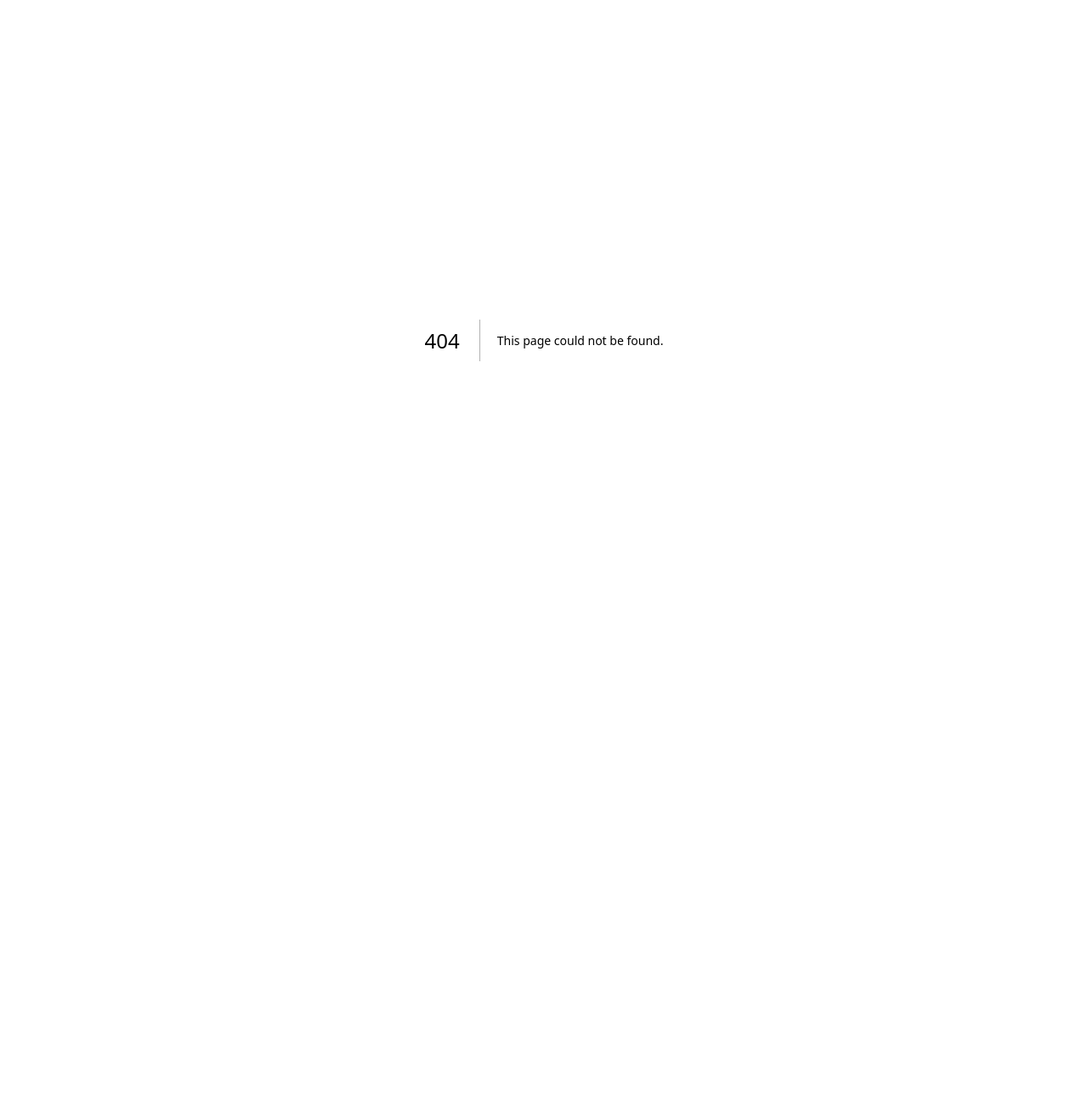
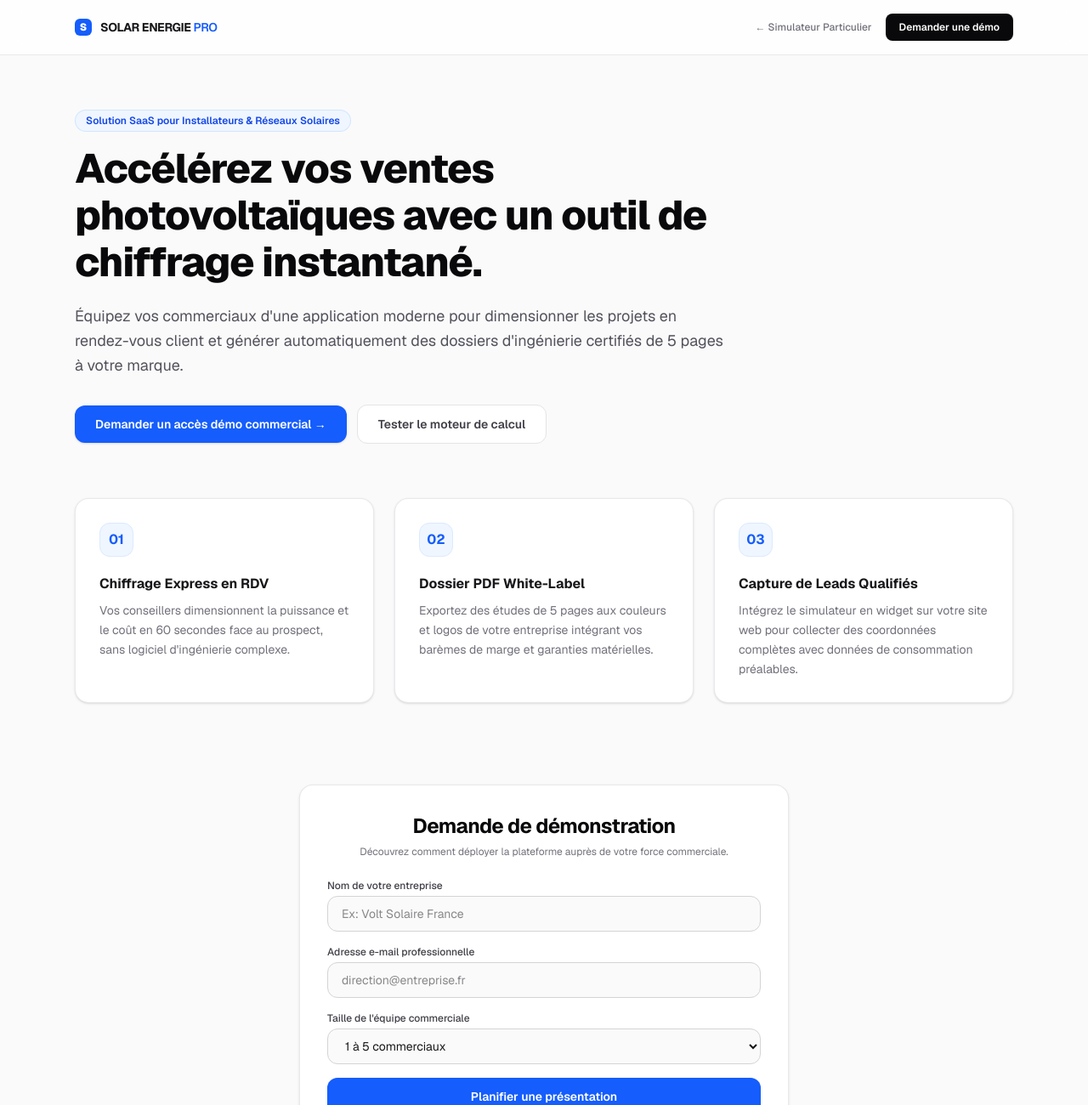
Before and after one commit to IgorRodrigues77/solar-calc, a Next.js app: page /pro in a window 1280 px wide. Before the commit this address had no page. Shown: the top 1300 px of the page at 85% size. Before the commit the page ends 800 px from the top, so only its background shows below. Built offline with nearby package versions, Linux system fonts and the light colour scheme.

Commit message:
fix: adicionar import Link e botao Espace Pro na navbar

```diff
--- a/app/page.tsx
+++ b/app/page.tsx
@@ -2,6 +2,7 @@
 
 import { useState } from "react";
 import jsPDF from "jspdf";
+import Link from "next/link";
 
 export default function Home() {
   const [currentStep, setCurrentStep] = useState(1);
@@ -376,7 +377,7 @@ export default function Home() {
 
   return (
     <div className="min-h-screen bg-[#fafafa] text-zinc-900 font-sans antialiased selection:bg-blue-600 selection:text-white">
-      {/* Navbar Minimalista B2B */}
+      {/* Navbar Minimalista B2B com link para /pro */}
       <header className="border-b border-zinc-200/80 bg-white/80 backdrop-blur-md sticky top-0 z-50">
         <div className="max-w-6xl mx-auto px-6 h-16 flex items-center justify-between">
           <div className="flex items-center space-x-2.5">
@@ -388,10 +389,12 @@ export default function Home() {
             </span>
           </div>
           <div className="flex items-center space-x-3">
-            <span className="inline-flex items-center gap-1.5 px-2.5 py-1 rounded-full text-[11px] font-medium bg-zinc-100 text-zinc-700 border border-zinc-200">
-              <span className="w-1.5 h-1.5 rounded-full bg-blue-600"></span>
-              Barème Officiel 2026
-            </span>
+            <Link
+              href="/pro"
+              className="text-xs font-semibold text-blue-600 hover:text-blue-700 bg-blue-50 border border-blue-200/60 rounded-lg px-3 py-1.5 transition"
+            >
+              Vous êtes installateur ? Espace Pro →
+            </Link>
           </div>
         </div>
       </header>
--- /dev/null
+++ b/app/pro/page.tsx
@@ -0,0 +1,192 @@
+"use client";
+
+import Link from "next/link";
+import { useState } from "react";
+
+export default function ProLandingPage() {
+  const [companyName, setCompanyName] = useState("");
+  const [contactEmail, setContactEmail] = useState("");
+  const [commercialCount, setCommercialCount] = useState("1-5");
+  const [submitted, setSubmitted] = useState(false);
+
+  const handleSubmitDemo = (e: React.FormEvent) => {
+    e.preventDefault();
+    if (!companyName || !contactEmail) return;
+    setSubmitted(true);
+  };
+
+  return (
+    <div className="min-h-screen bg-[#fafafa] text-zinc-900 font-sans antialiased selection:bg-blue-600 selection:text-white">
+      {/* Top Navbar B2B */}
+      <header className="border-b border-zinc-200/80 bg-white/80 backdrop-blur-md sticky top-0 z-50">
+        <div className="max-w-6xl mx-auto px-6 h-16 flex items-center justify-between">
+          <Link href="/" className="flex items-center space-x-2.5">
+            <div className="w-5 h-5 rounded-md bg-blue-600 flex items-center justify-center text-white font-black text-xs">
+              S
+            </div>
+            <span className="font-bold tracking-tight text-zinc-900 text-sm">
+              SOLAR ENERGIE <span className="text-blue-600 font-semibold">PRO</span>
+            </span>
+          </Link>
+          <div className="flex items-center space-x-4">
+            <Link
+              href="/"
+              className="text-xs font-medium text-zinc-500 hover:text-zinc-900 transition"
+            >
+              ← Simulateur Particulier
+            </Link>
+            <a
+              href="#demo"
+              className="bg-zinc-950 hover:bg-zinc-800 text-white text-xs font-semibold px-4 py-2 rounded-lg transition"
+            >
+              Demander une démo
+            </a>
+          </div>
+        </div>
+      </header>
+
+      <main className="max-w-6xl mx-auto px-6 py-16">
+        {/* Hero Section B2B */}
+        <div className="max-w-3xl mb-16">
+          <span className="inline-flex items-center gap-2 px-3 py-1 rounded-full text-xs font-semibold bg-blue-50 text-blue-700 border border-blue-200/60 mb-4">
+            Solution SaaS pour Installateurs & Réseaux Solaires
+          </span>
+          <h1 className="text-4xl sm:text-5xl font-extrabold text-zinc-950 tracking-tight leading-[1.15] mb-5">
+            Accélérez vos ventes photovoltaïques avec un outil de chiffrage instantané.
+          </h1>
+          <p className="text-zinc-600 text-base sm:text-lg leading-relaxed mb-8">
+            Équipez vos commerciaux d&apos;une application moderne pour dimensionner les projets en rendez-vous client et générer automatiquement des dossiers d&apos;ingénierie certifiés de 5 pages à votre marque.
+          </p>
+
+          <div className="flex flex-col sm:flex-row items-center gap-3">
+            <a
+              href="#demo"
+              className="w-full sm:w-auto bg-blue-600 hover:bg-blue-700 text-white font-semibold px-6 py-3 rounded-xl transition text-center text-sm shadow-sm"
+            >
+              Demander un accès démo commercial →
+            </a>
+            <Link
+              href="/"
+              className="w-full sm:w-auto bg-white border border-zinc-200 hover:bg-zinc-50 text-zinc-700 font-semibold px-6 py-3 rounded-xl transition text-center text-sm"
+            >
+              Tester le moteur de calcul
+            </Link>
+          </div>
+        </div>
+
+        {/* 3 Pilares B2B */}
+        <div className="grid grid-cols-1 md:grid-cols-3 gap-6 mb-24">
+          <div className="bg-white border border-zinc-200/80 rounded-2xl p-7 shadow-sm">
+            <div className="w-10 h-10 rounded-xl bg-blue-50 border border-blue-100 flex items-center justify-center text-blue-600 mb-5 font-bold">
+              01
+            </div>
+            <h3 className="text-base font-bold text-zinc-900 mb-2">Chiffrage Express en RDV</h3>
+            <p className="text-xs sm:text-sm text-zinc-500 leading-relaxed">
+              Vos conseillers dimensionnent la puissance et le coût en 60 secondes face au prospect, sans logiciel d&apos;ingénierie complexe.
+            </p>
+          </div>
+
+          <div className="bg-white border border-zinc-200/80 rounded-2xl p-7 shadow-sm">
+            <div className="w-10 h-10 rounded-xl bg-blue-50 border border-blue-100 flex items-center justify-center text-blue-600 mb-5 font-bold">
+              02
+            </div>
+            <h3 className="text-base font-bold text-zinc-900 mb-2">Dossier PDF White-Label</h3>
+            <p className="text-xs sm:text-sm text-zinc-500 leading-relaxed">
+              Exportez des études de 5 pages aux couleurs et logos de votre entreprise intégrant vos barèmes de marge et garanties matérielles.
+            </p>
+          </div>
+
+          <div className="bg-white border border-zinc-200/80 rounded-2xl p-7 shadow-sm">
+            <div className="w-10 h-10 rounded-xl bg-blue-50 border border-blue-100 flex items-center justify-center text-blue-600 mb-5 font-bold">
+              03
+            </div>
+            <h3 className="text-base font-bold text-zinc-900 mb-2">Capture de Leads Qualifiés</h3>
+            <p className="text-xs sm:text-sm text-zinc-500 leading-relaxed">
+              Intégrez le simulateur en widget sur votre site web pour collecter des coordonnées complètes avec données de consommation préalables.
+            </p>
+          </div>
+        </div>
+
+        {/* Formulário de Demonstração */}
+        <section id="demo" className="max-w-xl mx-auto bg-white border border-zinc-200/80 rounded-2xl p-8 shadow-sm">
+          <div className="text-center mb-6">
+            <h2 className="text-2xl font-bold text-zinc-950 tracking-tight mb-1.5">
+              Demande de démonstration
+            </h2>
+            <p className="text-xs text-zinc-500">
+              Découvrez comment déployer la plateforme auprès de votre force commerciale.
+            </p>
+          </div>
+
+          {submitted ? (
+            <div className="bg-emerald-50 border border-emerald-200 rounded-xl p-5 text-center text-emerald-800 text-sm">
+              ✓ Votre demande a été enregistrée. Notre équipe vous recontactera sous 24h ouvrées.
+            </div>
+          ) : (
+            <form onSubmit={handleSubmitDemo} className="space-y-4">
+              <div>
+                <label className="block text-xs font-medium text-zinc-700 mb-1">
+                  Nom de votre entreprise
+                </label>
+                <input
+                  type="text"
+                  required
+                  placeholder="Ex: Volt Solaire France"
+                  value={companyName}
+                  onChange={(e) => setCompanyName(e.target.value)}
+                  className="w-full bg-zinc-50 border border-zinc-300 rounded-xl px-4 py-2.5 text-sm text-zinc-900 focus:bg-white focus:outline-none focus:ring-2 focus:ring-blue-600/20 focus:border-blue-600 transition"
+                />
+              </div>
+
+              <div>
+                <label className="block text-xs font-medium text-zinc-700 mb-1">
+                  Adresse e-mail professionnelle
+                </label>
+                <input
+                  type="email"
+                  required
+                  placeholder="direction@entreprise.fr"
+                  value={contactEmail}
+                  onChange={(e) => setContactEmail(e.target.value)}
+                  className="w-full bg-zinc-50 border border-zinc-300 rounded-xl px-4 py-2.5 text-sm text-zinc-900 focus:bg-white focus:outline-none focus:ring-2 focus:ring-blue-600/20 focus:border-blue-600 transition"
+                />
+              </div>
+
+              <div>
+                <label className="block text-xs font-medium text-zinc-700 mb-1">
+                  Taille de l&apos;équipe commerciale
+                </label>
+                <select
+                  value={commercialCount}
+                  onChange={(e) => setCommercialCount(e.target.value)}
+                  className="w-full bg-zinc-50 border border-zinc-300 rounded-xl px-4 py-2.5 text-sm text-zinc-900 focus:bg-white focus:outline-none focus:ring-2 focus:ring-blue-600/20 focus:border-blue-600 transition"
+                >
+                  <option value="1-5">1 à 5 commerciaux</option>
+                  <option value="6-15">6 à 15 commerciaux</option>
+                  <option value="15+">Plus de 15 commerciaux / Réseau</option>
+                </select>
+              </div>
+
+              <button
+                type="submit"
+                className="w-full bg-blue-600 hover:bg-blue-700 text-white font-semibold py-3 px-4 rounded-xl transition text-sm shadow-sm cursor-pointer"
+              >
+                Planifier une présentation
+              </button>
+            </form>
+          )}
+        </section>
+      </main>
+
+      {/* Rodapé */}
+      <footer className="border-t border-zinc-200 bg-white py-10 mt-20 text-xs text-zinc-400 text-center">
+        <p className="font-medium text-zinc-700 mb-1">
+          SOLAR ENERGIE PRO • Plateforme SaaS d&apos;aide à la vente photovoltaïque
+        </p>
+        <p className="text-zinc-400">
+          Réservé aux professionnels du secteur de l&apos;énergie et installateurs qualifiés.
+        </p>
+      </footer>
+    </div>
+  );
+}
```
